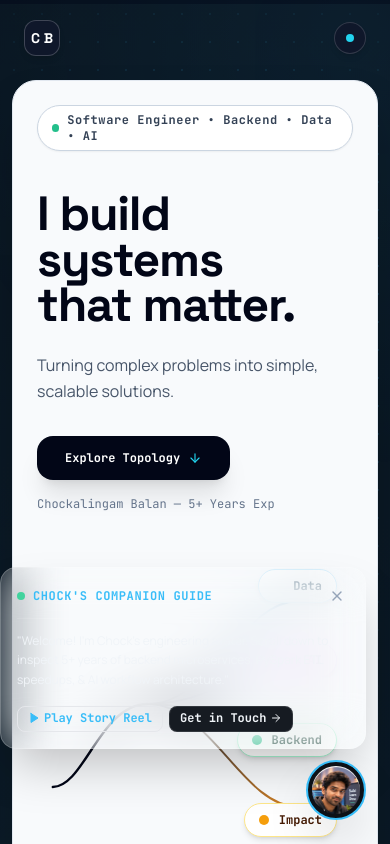
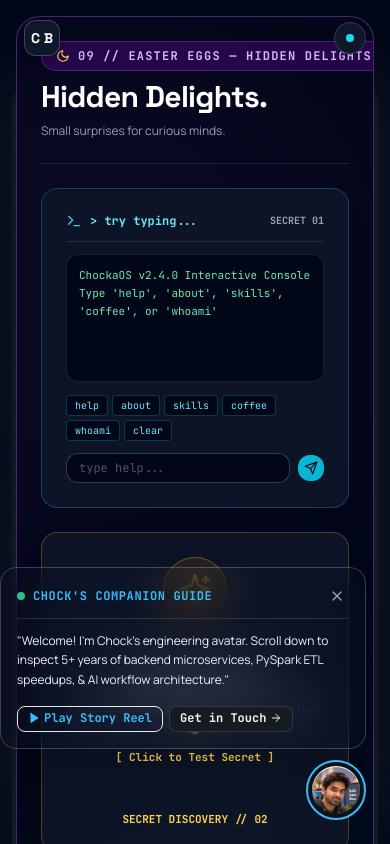
Before and after one commit to CHOCKA-LINGAM/portfolio, a Next.js app in the folder next-js/portfolio/: page / in a window 390 px wide. Both pictures are taken after a click on the button 350 px from the left and 38 px from the top of the page. Shown: the top 844 px of the page. Built offline with nearby package versions, Linux system fonts and the light colour scheme.

Commit message:
fix: update active projects and rework easter eggs interactive modal

```diff
--- a/next-js/portfolio/components/monograph/MonographEasterEggs.tsx
+++ b/next-js/portfolio/components/monograph/MonographEasterEggs.tsx
@@ -2,8 +2,8 @@
 
 import React, { useState } from "react";
 import Image from "next/image";
-import { motion } from "framer-motion";
-import { Terminal, Send, Moon, Sparkles, X, ArrowRight } from "lucide-react";
+import { motion, AnimatePresence } from "framer-motion";
+import { Terminal, Send, Moon, Sparkles, X, ArrowRight, CheckCircle2 } from "lucide-react";
 
 export function MonographEasterEggs({
   isOpen,
@@ -17,10 +17,10 @@ export function MonographEasterEggs({
     "ChockaOS v2.4.0 Interactive Console",
     "Type 'help', 'about', 'skills', 'coffee', or 'whoami'",
   ]);
+  const [activeSecretToast, setActiveSecretToast] = useState<string | null>(null);
 
-  const handleCommand = (e: React.FormEvent) => {
-    e.preventDefault();
-    const cmd = cmdInput.trim().toLowerCase();
+  const executeCmd = (commandText: string) => {
+    const cmd = commandText.trim().toLowerCase();
     let res = "";
     if (cmd === "help") {
       res = "Available commands: help, about, skills, coffee, whoami, clear";
@@ -31,7 +31,7 @@ export function MonographEasterEggs({
     } else if (cmd === "coffee") {
       res = "☕ Brewing fresh coffee... 100% developer energy restored!";
     } else if (cmd === "whoami") {
-      res = "guest@chocka-dev :: You found the secret terminal easter egg!";
+      res = "guest@chocka-dev :: You found Secret #01 (Interactive Terminal)!";
     } else if (cmd === "clear") {
       setOutputLog([]);
       setCmdInput("");
@@ -40,12 +40,23 @@ export function MonographEasterEggs({
       res = `Command not found: '${cmd}'. Try 'help'.`;
     }
 
-    setOutputLog((prev) => [...prev, `> ${cmdInput}`, res]);
+    setOutputLog((prev) => [...prev, `> ${commandText}`, res]);
     setCmdInput("");
   };
 
-  return (
-    <section id="section-easteregg" className="relative w-full rounded-3xl overflow-hidden border border-purple-500/20 bg-slate-950 text-white shadow-2xl p-6 sm:p-12 my-8 flex flex-col justify-between scroll-mt-24">
+  const handleCommandSubmit = (e: React.FormEvent) => {
+    e.preventDefault();
+    if (!cmdInput) return;
+    executeCmd(cmdInput);
+  };
+
+  const triggerToast = (msg: string) => {
+    setActiveSecretToast(msg);
+    setTimeout(() => setActiveSecretToast(null), 4000);
+  };
+
+  const renderContent = (isModal = false) => (
+    <div className="flex flex-col justify-between w-full h-full relative z-10">
       {/* Background Glow */}
       <div className="absolute inset-0 z-0 pointer-events-none">
         <div className="absolute top-10 right-10 w-[450px] h-[450px] bg-purple-500/10 rounded-full blur-[150px]" />
@@ -53,38 +64,83 @@ export function MonographEasterEggs({
       </div>
 
       {/* Top Header */}
-      <div className="flex flex-col gap-2 border-b border-white/10 pb-6 relative z-10">
+      <div className="flex items-center justify-between border-b border-white/10 pb-6 relative z-10">
+        <div className="flex flex-col gap-2">
           <div className="inline-flex items-center gap-2 px-3.5 py-1.5 rounded-full border border-purple-500/30 bg-purple-950/60 text-purple-300 text-xs font-mono font-bold tracking-widest w-max backdrop-blur-md">
             <Moon className="w-3.5 h-3.5 text-amber-300" />
             <span>09 // EASTER EGGS — HIDDEN DELIGHTS</span>
           </div>
-        <h2 className="text-4xl sm:text-5xl font-display font-extrabold text-white tracking-tight">
+          <h2 className="text-3xl sm:text-5xl font-display font-extrabold text-white tracking-tight">
             Hidden Delights.
           </h2>
-        <p className="text-sm font-sans text-slate-400">
+          <p className="text-xs sm:text-sm font-sans text-slate-400">
             Small surprises for curious minds.
           </p>
         </div>
 
+        {isModal && (
+          <button
+            onClick={onClose}
+            className="p-2.5 rounded-full bg-slate-900 border border-white/20 text-slate-300 hover:text-white transition-all cursor-pointer shadow-lg"
+          >
+            <X className="w-5 h-5" />
+          </button>
+        )}
+      </div>
+
+      {/* Secret Toast Alert */}
+      <AnimatePresence>
+        {activeSecretToast && (
+          <motion.div
+            initial={{ opacity: 0, y: -10 }}
+            animate={{ opacity: 1, y: 0 }}
+            exit={{ opacity: 0, y: -10 }}
+            className="p-3.5 rounded-xl bg-amber-950/90 border border-amber-500/50 text-amber-200 font-mono text-xs shadow-2xl flex items-center justify-between my-2 relative z-20"
+          >
+            <div className="flex items-center gap-2">
+              <Sparkles className="w-4 h-4 text-amber-400 animate-spin" />
+              <span>{activeSecretToast}</span>
+            </div>
+            <button onClick={() => setActiveSecretToast(null)} className="text-amber-400 hover:text-white">
+              <X className="w-4 h-4" />
+            </button>
+          </motion.div>
+        )}
+      </AnimatePresence>
+
       {/* 3 Interactive Cards matching Panel 09 */}
-      <div className="grid grid-cols-1 md:grid-cols-3 gap-6 my-auto py-8 relative z-10 font-mono">
+      <div className="grid grid-cols-1 md:grid-cols-3 gap-6 my-auto py-6 relative z-10 font-mono">
 
         {/* Card 1: Interactive Terminal Prompt */}
-        <div className="p-6 rounded-2xl bg-slate-900/90 border border-cyan-500/30 backdrop-blur-2xl shadow-xl flex flex-col justify-between min-h-[300px]">
+        <div className="p-6 rounded-2xl bg-slate-900/90 border border-cyan-500/30 backdrop-blur-2xl shadow-xl flex flex-col justify-between min-h-[320px]">
           <div className="flex items-center justify-between border-b border-white/10 pb-3 text-xs text-cyan-300 font-bold">
             <span className="flex items-center gap-2">
               <Terminal className="w-4 h-4 text-cyan-400" />
               &gt; try typing...
             </span>
+            <span className="text-[10px] text-slate-400">SECRET 01</span>
           </div>
 
-          <div className="p-3 rounded-xl bg-slate-950/90 border border-white/10 text-[11px] text-emerald-300 h-36 overflow-y-auto my-3 font-mono">
+          <div className="p-3 rounded-xl bg-slate-950/90 border border-white/10 text-[11px] text-emerald-300 h-32 overflow-y-auto my-3 font-mono leading-relaxed">
             {outputLog.map((line, i) => (
               <div key={i}>{line}</div>
             ))}
           </div>
 
-          <form onSubmit={handleCommand} className="flex items-center gap-2">
+          {/* Quick Command Chips */}
+          <div className="flex flex-wrap gap-1 mb-3">
+            {["help", "about", "skills", "coffee", "whoami", "clear"].map((cmd) => (
+              <button
+                key={cmd}
+                onClick={() => executeCmd(cmd)}
+                className="px-2 py-0.5 rounded bg-slate-950 border border-cyan-500/30 text-[10px] text-cyan-300 hover:bg-cyan-500/20 transition-all cursor-pointer"
+              >
+                {cmd}
+              </button>
+            ))}
+          </div>
+
+          <form onSubmit={handleCommandSubmit} className="flex items-center gap-2">
             <input
               type="text"
               value={cmdInput}
@@ -92,15 +148,18 @@ export function MonographEasterEggs({
               placeholder="type help..."
               className="w-full px-3 py-1.5 rounded-xl bg-slate-950 border border-white/20 text-xs text-white placeholder:text-slate-600 focus:outline-none focus:border-cyan-400"
             />
-            <button type="submit" className="p-1.5 rounded-xl bg-cyan-500 text-slate-950 font-bold">
+            <button type="submit" className="p-1.5 rounded-xl bg-cyan-500 text-slate-950 font-bold cursor-pointer">
               <Send className="w-3.5 h-3.5" />
             </button>
           </form>
         </div>
 
-        {/* Card 2: Navbar Secret Dot */}
-        <div className="p-6 rounded-2xl bg-slate-900/90 border border-amber-500/30 backdrop-blur-2xl shadow-xl flex flex-col justify-between items-center text-center min-h-[300px]">
-          <div className="w-16 h-16 rounded-full bg-amber-500/10 border border-amber-500/40 flex items-center justify-center text-amber-400 shadow-lg">
+        {/* Card 2: Navbar Secret Dot Card */}
+        <div
+          onClick={() => triggerToast("✨ Secret #2 Unlocked! 'Curiosity is the engine of achievement. Great developers love surprises!'")}
+          className="p-6 rounded-2xl bg-slate-900/90 border border-amber-500/30 backdrop-blur-2xl shadow-xl flex flex-col justify-between items-center text-center min-h-[320px] cursor-pointer hover:border-amber-400 transition-all group"
+        >
+          <div className="w-16 h-16 rounded-full bg-amber-500/10 border border-amber-500/40 flex items-center justify-center text-amber-400 shadow-lg group-hover:scale-110 transition-transform">
             <Sparkles className="w-8 h-8 animate-pulse" />
           </div>
 
@@ -111,6 +170,9 @@ export function MonographEasterEggs({
             <p className="text-xs font-sans text-slate-300 leading-relaxed">
               Click the glowing dot in the top navigation bar 🤫
             </p>
+            <span className="text-[11px] text-amber-300 font-mono font-bold mt-1">
+              [ Click to Test Secret ]
+            </span>
           </div>
 
           <span className="text-[11px] text-amber-300 font-bold">
@@ -119,8 +181,15 @@ export function MonographEasterEggs({
         </div>
 
         {/* Card 3: Moon Footer Discovery */}
-        <div className="p-6 rounded-2xl bg-slate-900/90 border border-purple-500/30 backdrop-blur-2xl shadow-xl flex flex-col justify-between items-center text-center min-h-[300px]">
-          <div className="relative w-20 h-20 rounded-full overflow-hidden border-2 border-purple-400 shadow-xl">
+        <div
+          onClick={() => {
+            triggerToast("🌙 Secret #3 Unlocked! 'Same sky. Bigger dreams. Keep building forward.'");
+            const footer = document.querySelector("footer");
+            if (footer) footer.scrollIntoView({ behavior: "smooth" });
+          }}
+          className="p-6 rounded-2xl bg-slate-900/90 border border-purple-500/30 backdrop-blur-2xl shadow-xl flex flex-col justify-between items-center text-center min-h-[320px] cursor-pointer hover:border-purple-400 transition-all group"
+        >
+          <div className="relative w-20 h-20 rounded-full overflow-hidden border-2 border-purple-400 shadow-xl group-hover:scale-110 transition-transform">
             <Image
               src="/avatars/3d-cartoon.png"
               alt="Chocka Explorer Avatar"
@@ -136,6 +205,9 @@ export function MonographEasterEggs({
             <p className="text-xs font-sans text-slate-300 leading-relaxed">
               Scroll to the very bottom of any page 🌙
             </p>
+            <span className="text-[11px] text-purple-300 font-mono font-bold mt-1">
+              [ Click to Explore ]
+            </span>
           </div>
 
           <span className="text-[11px] text-purple-300 font-bold">
@@ -150,6 +222,31 @@ export function MonographEasterEggs({
         <span>Small surprises for curious minds.</span>
         <span>Thanks for exploring — C B</span>
       </div>
+    </div>
+  );
+
+  return (
+    <>
+      {/* 1. Inline Panel 09 Section on page */}
+      <section id="section-easteregg" className="relative w-full rounded-3xl overflow-hidden border border-purple-500/20 bg-slate-950 text-white shadow-2xl p-6 sm:p-12 my-8 flex flex-col justify-between scroll-mt-24">
+        {renderContent(false)}
       </section>
+
+      {/* 2. Modal Overlay Triggered by isOpen */}
+      <AnimatePresence>
+        {isOpen && (
+          <div className="fixed inset-0 z-[100] flex items-center justify-center p-4 bg-slate-950/90 backdrop-blur-2xl overflow-y-auto">
+            <motion.div
+              initial={{ opacity: 0, scale: 0.9 }}
+              animate={{ opacity: 1, scale: 1 }}
+              exit={{ opacity: 0, scale: 0.9 }}
+              className="relative w-full max-w-5xl rounded-3xl overflow-hidden border border-purple-500/40 shadow-2xl bg-slate-950 p-6 sm:p-10 text-white my-auto"
+            >
+              {renderContent(true)}
+            </motion.div>
+          </div>
+        )}
+      </AnimatePresence>
+    </>
   );
 }
```
Also changed, not shown: next-js/portfolio/data/projects.json (+25 -25 lines). Lines whose indentation alone changed are shown as unchanged.
